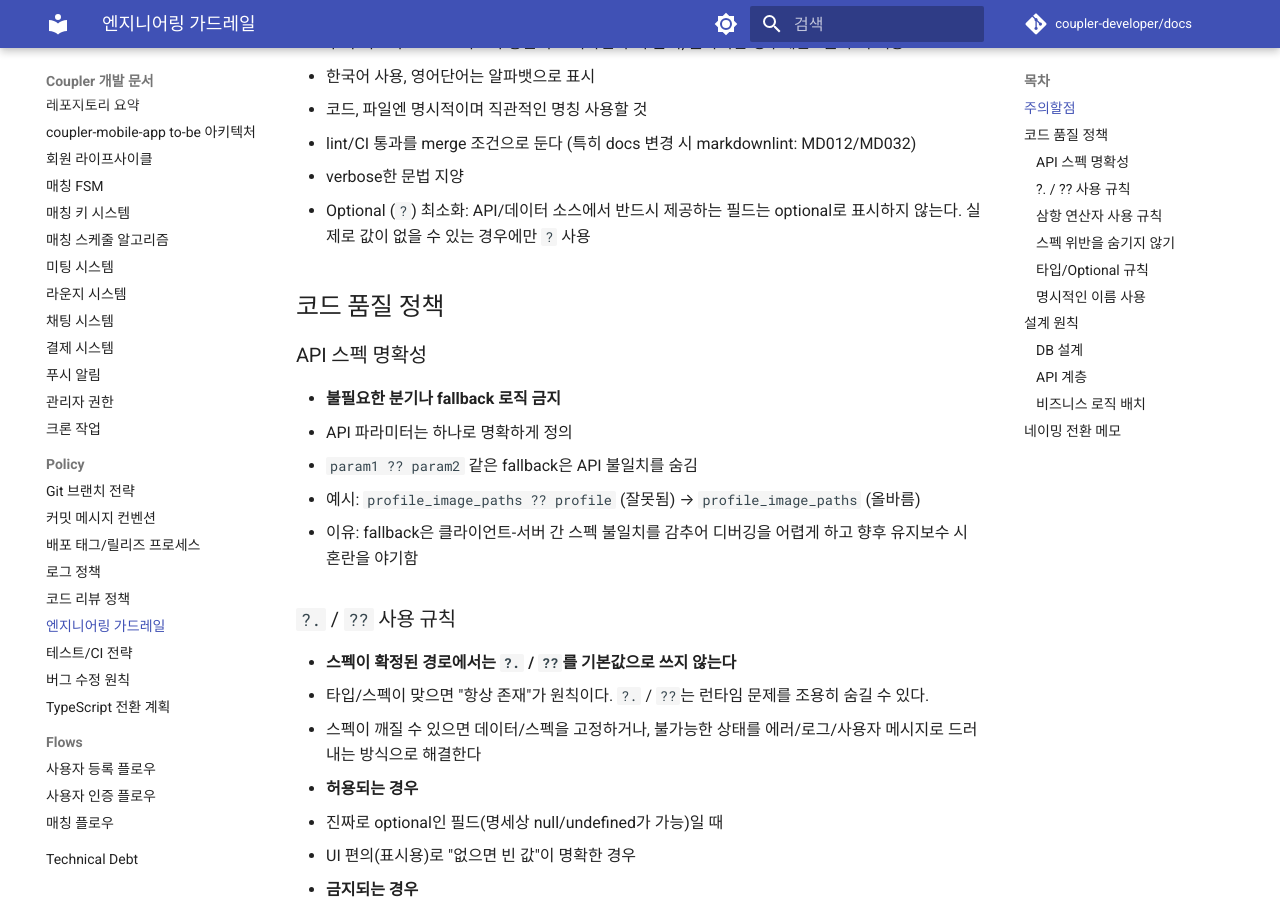
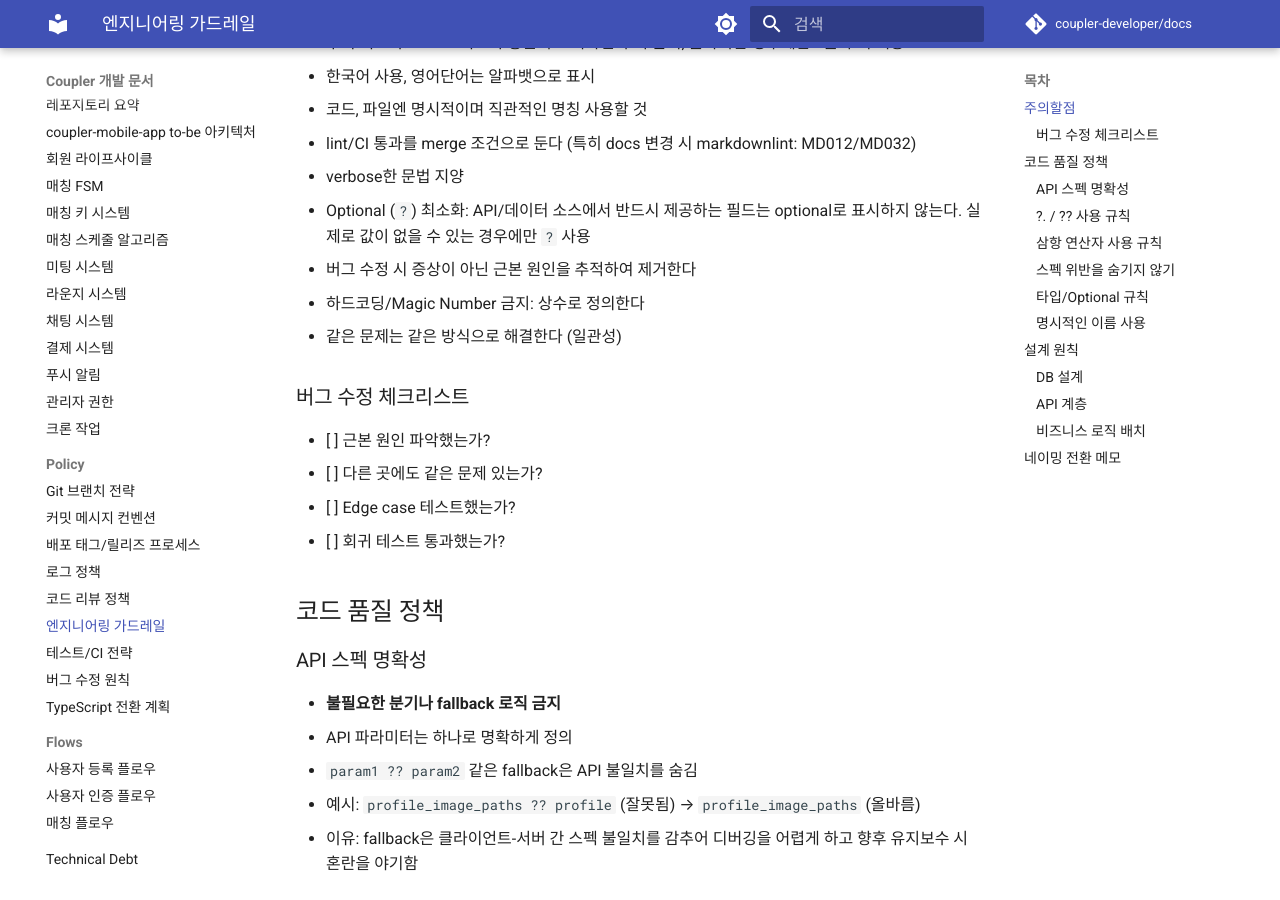
Before and after one commit to coupler-developer/docs, an MkDocs documentation site: the page built from content/policy/engineering-guardrails.md, in a window 1280 px wide and 900 px high, scrolled down 503 px. Built offline with MkDocs 1.6.1 and Material for MkDocs 9.7.7, drawn with Linux system fonts in a browser that asks for light colours; comment, search, counter and statistics services are not loaded.

Commit message:
docs: bugfix-principles.md를 가드레일로 통합하고 삭제
Changes:
- 가드레일 주의할점에 근본 원인 해결, 하드코딩 금지, 일관성 원칙 추가
- 가드레일에 버그 수정 체크리스트 섹션 추가
- bugfix-principles.md 삭제 (가드레일과 중복 제거)
- AGENTS.md 인덱스에서 bugfix-principles 항목 제거

Tests:
- not run: 문서 변경

Co-Authored-By: Claude Opus 4.6 <noreply@anthropic.com>

```diff
--- a/content/policy/engineering-guardrails.md
+++ b/content/policy/engineering-guardrails.md
@@ -17,6 +17,16 @@
 - lint/CI 통과를 merge 조건으로 둔다 (특히 docs 변경 시 markdownlint: MD012/MD032)
 - verbose한 문법 지양
 - Optional (`?`) 최소화: API/데이터 소스에서 반드시 제공하는 필드는 optional로 표시하지 않는다. 실제로 값이 없을 수 있는 경우에만 `?` 사용
+- 버그 수정 시 증상이 아닌 근본 원인을 추적하여 제거한다
+- 하드코딩/Magic Number 금지: 상수로 정의한다
+- 같은 문제는 같은 방식으로 해결한다 (일관성)
+
+### 버그 수정 체크리스트
+
+- [ ] 근본 원인 파악했는가?
+- [ ] 다른 곳에도 같은 문제 있는가?
+- [ ] Edge case 테스트했는가?
+- [ ] 회귀 테스트 통과했는가?
 
 ## 코드 품질 정책
 
```
Also changed, not shown: content/AGENTS.md (+0 -1 lines), content/policy/bugfix-principles.md (deleted, +0 -26 lines).
